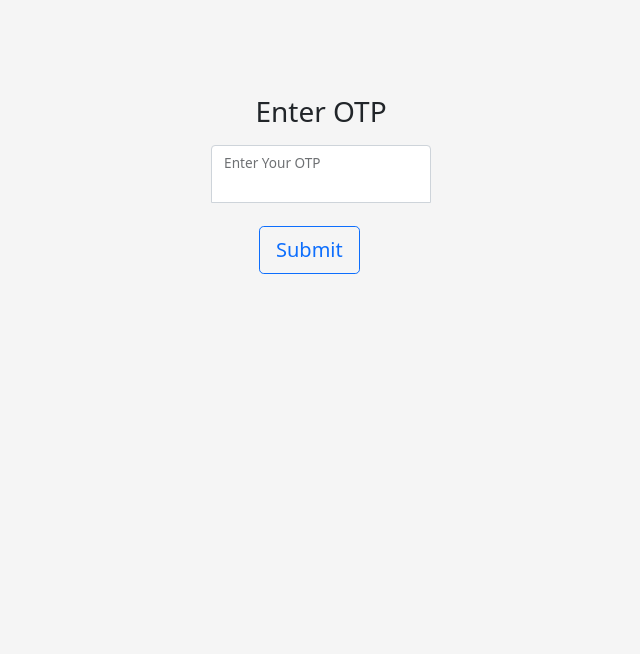
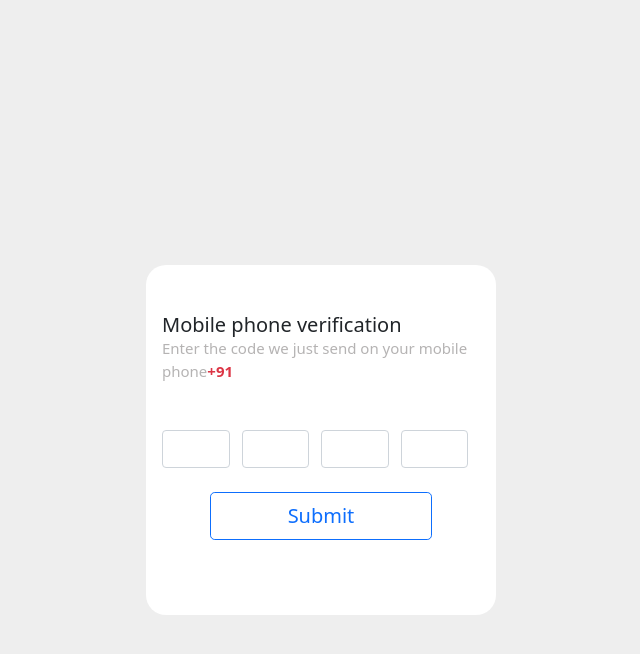
Before and after one commit to digikull/gfl-frontend, a React (Create React App) app: page /CheckOTP in a window 1280 px wide. Shown: the top 654 px of the page, without its empty margins (319-959 px from the left). Built offline with nearby package versions, Linux system fonts and the light colour scheme.

Commit message:
Changed the OTP UI and autofilled the user contact number

```diff
--- a/src/Components/Registration/CheckOTP.js
+++ b/src/Components/Registration/CheckOTP.js
@@ -1,74 +1,78 @@
 import React, { useState } from "react";
 import RegistrationCSS from "./RegistrationCSS.css";
-import { useForm } from "react-hook-form";
 import { useHistory } from "react-router-dom";
 import axios from "axios";
 // import secureAxios from "../src/Config/secureAxios/secureAxios"
 
 export default function CheckOTP(props) {
-  const [inputotp, setOtp] = useState("");
-  const [otpstatus, setOTPStatus] = useState(false);
+
   const [status, setStatus] = useState(false);
+  const [first, setFirst] = useState("");
+  const [second, setSecond] = useState("");
+  const [third, setThird] = useState("");
+  const [fourth, setFourth] = useState("");
+  let finalOTP = first + second + third + fourth;
+
   const history = useHistory();
 
-  let style = {
-    error: {
-      color: "red",
-      marginTop: "10%",
-      marginLeft: "25%",
+  const checkOtp = async () => {
+    await axios({
+      method: "PUT",
+      url: "http://127.0.0.1:8000/users/checkOTP/",
+      data: {
+        number: localStorage.number,
+        otp: finalOTP,
       },
-    label: {
-      display: "inline",
-      marginTop: "3%",
-    },
-    inputTag: {
-      marginTop: "3%",
-    },
-  };
-
-  const checkOtp = () => {
-    axios({
-      method: "GET",
-      url: `http://127.0.0.1:8000/users/checkotp/${inputotp}`,
     })
-      .then((res) => setStatus(res.data.status))
-      .catch((e) => console.log(e));
-    console.log("Status: ", status);
-
-    if (status == true) {
+      .then((res) => {
+        setStatus(res.data.status);
+        if (res.data.status === true) {
           history.push("/Registration");
         } else {
           alert("Incorrect OTP");
         }
+      })
+      .catch((e) => console.log(e));
+    console.log("Status: ", status);
   };
 
   return (
     <div className="h-100 row align-items-center">
-      <div className="col form-signin">
-        <h1 className="h3 mb-3 fw-normal">Enter OTP</h1>
-
-        <div className="form-floating">
+      <div className="d-flex justify-content-center align-items-center container">
+        <div className="card py-5 px-3">
+          <h5 className="m-0">Mobile phone verification</h5>
+          <span className="mobile-text">
+            Enter the code we just send on your mobile phone
+            <b className="text-danger">+91 {localStorage.number}</b>
+          </span>
+          <div className="d-flex flex-row mt-5">
             <input
-            style={style.inputTag}
               type="text"
-            name="otp"
               className="form-control"
-            id="floatingInput"
-            onChange={(e) => {
-              setOtp(e.target.value);
-            }}
-            // {...register("OTP", { pattern: /^[0-9]{6}$/ })}
+              autoFocus=""
+              maxLength="1"
+              onChange={(e) => setFirst(e.target.value)}
             />
-
-          <label for="floatingInput">Enter Your OTP</label>
+            <input
+              type="text"
+              className="form-control"
+              maxLength="1"
+              onChange={(e) => setSecond(e.target.value)}
+            />
+            <input
+              type="text"
+              className="form-control"
+              maxLength="1"
+              onChange={(e) => setThird(e.target.value)}
+            />
+            <input
+              type="text"
+              className="form-control"
+              maxLength="1"
+              onChange={(e) => setFourth(e.target.value)}
+            />
           </div>
-
-        {/* <div style={{ marginTop: "5%" }}>
-            {errors.OTP && <span style={style.error}>Enter 6 Digit OTP</span>}
-          </div> */}
-
           <button
-          style={style.inputTag}
             className="btn btn-lg btn-outline-primary  my-4 mx-5"
             onClick={() => {
               checkOtp();
@@ -78,5 +82,6 @@ export default function CheckOTP(props) {
           </button>
         </div>
       </div>
+    </div>
   );
 }
--- a/src/Components/Registration/GetNumber.js
+++ b/src/Components/Registration/GetNumber.js
@@ -1,27 +1,38 @@
 import React, { useState } from "react";
-import { Link } from "react-router-dom";
+import { useHistory } from "react-router-dom";
 import RegistrationCSS from "./RegistrationCSS.css";
-import { useForm } from "react-hook-form";
 import axios from "axios";
 // import secureAxios from "../src/Config/secureAxios/secureAxios"
 
 export default function GetNumber(props) {
   const [inputNumber, setInputNumber] = useState("");
-  const [status, setStatus] = useState("");
+
+  const history = useHistory();
+
+  localStorage.setItem("number", inputNumber);
 
   const SendOtp = () => {
     axios({
-      method: "GET",
-      url: `http://127.0.0.1:8000/users/sendotp/${inputNumber}`,
+      method: "POST",
+      url: "http://127.0.0.1:8000/users/sendOTP/",
+      data: {
+        number: inputNumber,
+      },
     })
-      .then((res) => setStatus(res.data.status))
+      .then((res) => {
+        if (res.data.OTPSent === true) {
+          history.push("/CheckOTP");
+        } else {
+          alert("OTP Was Not sent");
+        }
+      })
       .catch((e) => console.log(e));
     console.log("This is Input Number", inputNumber);
   };
 
   return (
-    <div className="h-100 row align-items-center">
-      <div className="col form-signin">
+    <div className="d-flex justify-content-center align-items-center container">
+      <div className="col form-signin card py-5 px-3">
         <h1 className="h3 mb-3 fw-normal">Enter Mobile Number</h1>
 
         <div className="form-floating">
@@ -43,7 +54,6 @@ export default function GetNumber(props) {
             {errors.Number && <span style={style.error}>Invalid Number</span>}
           </div> */}
 
-        <Link to="/CheckOTP">
         <button
           className="btn btn-lg btn-outline-primary  my-4 mx-5"
           type="submit"
@@ -53,7 +63,6 @@ export default function GetNumber(props) {
         >
           Get OTP
         </button>
-        </Link>
       </div>
     </div>
   );
--- a/src/Components/Registration/Registration.js
+++ b/src/Components/Registration/Registration.js
@@ -1,30 +1,40 @@
 import React, { useState } from "react";
-
-import { Link,useHistory } from "react-router-dom";
+import axios from "axios";
+import { useHistory } from "react-router-dom";
 
 export default function Register(props) {
   const [username, setUsername] = useState("");
   const [email, setEmail] = useState("");
 
   const [password, setPassword] = useState("");
-  const [status, setStatus] = useState();
   const history = useHistory();
 
   const handleSubmit = () => {
-    // SecureAxios({
-    //   method: "POST",
-    //   url: "userApi/register/",
-    //   data: { username: username, password: password },
-    // })
-    //   .then((res) => setStatus(res.data.status))
-    //   .catch((e) => console.log(e));
-    //   history.push("/logIn");
-    console.log("Username:",username,"Email: ",email)
+    axios({
+      method: "POST",
+      url: "http://127.0.0.1:8000/users/registerUser/",
+      data: {
+        username: username,
+        email: email,
+        number: localStorage.number,
+        password: password,
+      },
+    })
+      .then((res) => {
+        if (res.data.IntegrityError === true) {
+          alert("All Fields must be Unique");
+        } else {
+          alert("User Registered");
+          localStorage.clear();
+          // history.push("/login")
+        }
+      })
+      .catch((e) => console.log(e));
   };
 
   return (
-    <div className="text-center login-body">
-      <div className="form-signin">
+    <div className="text-center login-body d-flex justify-content-center align-items-center container">
+      <div className="form-signin registrationCard py-5 px-4">
         <h1 className="h3 mb-3 fw-normal">Register</h1>
         <label for="inputEmail" className="visually-hidden">
           Username
@@ -35,7 +45,7 @@ export default function Register(props) {
           className="form-control mb-3"
           placeholder="Username"
           required
-          autofocus
+          autoFocus
           onChange={(event) => setUsername(event.target.value)}
         />
 
@@ -48,9 +58,21 @@ export default function Register(props) {
           className="form-control mb-3"
           placeholder="Email Address"
           required
-          autofocus
+          autoFocus
           onChange={(event) => setEmail(event.target.value)}
         />
+
+        <input
+          type="text"
+          id="inputUsername"
+          className="form-control mb-3"
+          value={localStorage.number}
+          required
+          autoFocus
+          disabled="disabled"
+          onChange={(event) => setUsername(event.target.value)}
+        />
+
         <label for="inputPassword" className="visually-hidden">
           Password
         </label>
@@ -74,8 +96,6 @@ export default function Register(props) {
           required
         />
 
-        {status ? (
-          <Link to="/logIn">
         <button
           type="submit"
           className="btn btn-outline-primary btn-lg"
@@ -85,18 +105,6 @@ export default function Register(props) {
         >
           Regsiter Me
         </button>
-          </Link>
-        ) : (
-          <button
-            type="submit"
-            className="btn btn-outline-primary btn-lg"
-            onClick={() => {
-              handleSubmit();
-            }}
-          >
-            Regsiter Me
-          </button>
-        )}
       </div>
     </div>
   );
--- a/src/Components/Registration/RegistrationCSS.css
+++ b/src/Components/Registration/RegistrationCSS.css
@@ -36,7 +36,6 @@ body {
   border-bottom-left-radius: 0;
   /* background-color: #5f5fc4;
   color: #f57c00; */
-
 }
 
 .form-signin input[type="password"] {
@@ -45,14 +44,61 @@ body {
   border-top-right-radius: 0;
 }
 
-
 h1 {
   text-align: center;
   /* color: #f57c00; */
 }
 
-
 label {
   /* color: #f57c00; */
   opacity: 1;
 }
+
+.card {
+  width: 350px;
+  padding: 10px;
+  border-radius: 20px;
+  background: #fff;
+  border: none;
+  height: 350px;
+  position: relative;
+}
+
+.registrationCard {
+  width: 350px;
+  padding: 10px;
+  border-radius: 20px;
+  background: #fff;
+  border: none;
+  height: 450px;
+  position: relative;
+}
+
+.container {
+  height: 100vh;
+}
+
+body {
+  background: #eee;
+}
+
+.mobile-text {
+  color: #989696b8;
+  font-size: 15px;
+}
+
+.form-control {
+  margin-right: 12px;
+}
+
+.form-control:focus {
+  color: #495057;
+  background-color: #fff;
+
+  outline: 0;
+  box-shadow: none;
+}
+
+.cursor {
+  cursor: pointer;
+}
```
Lines whose indentation alone changed are shown as unchanged.
